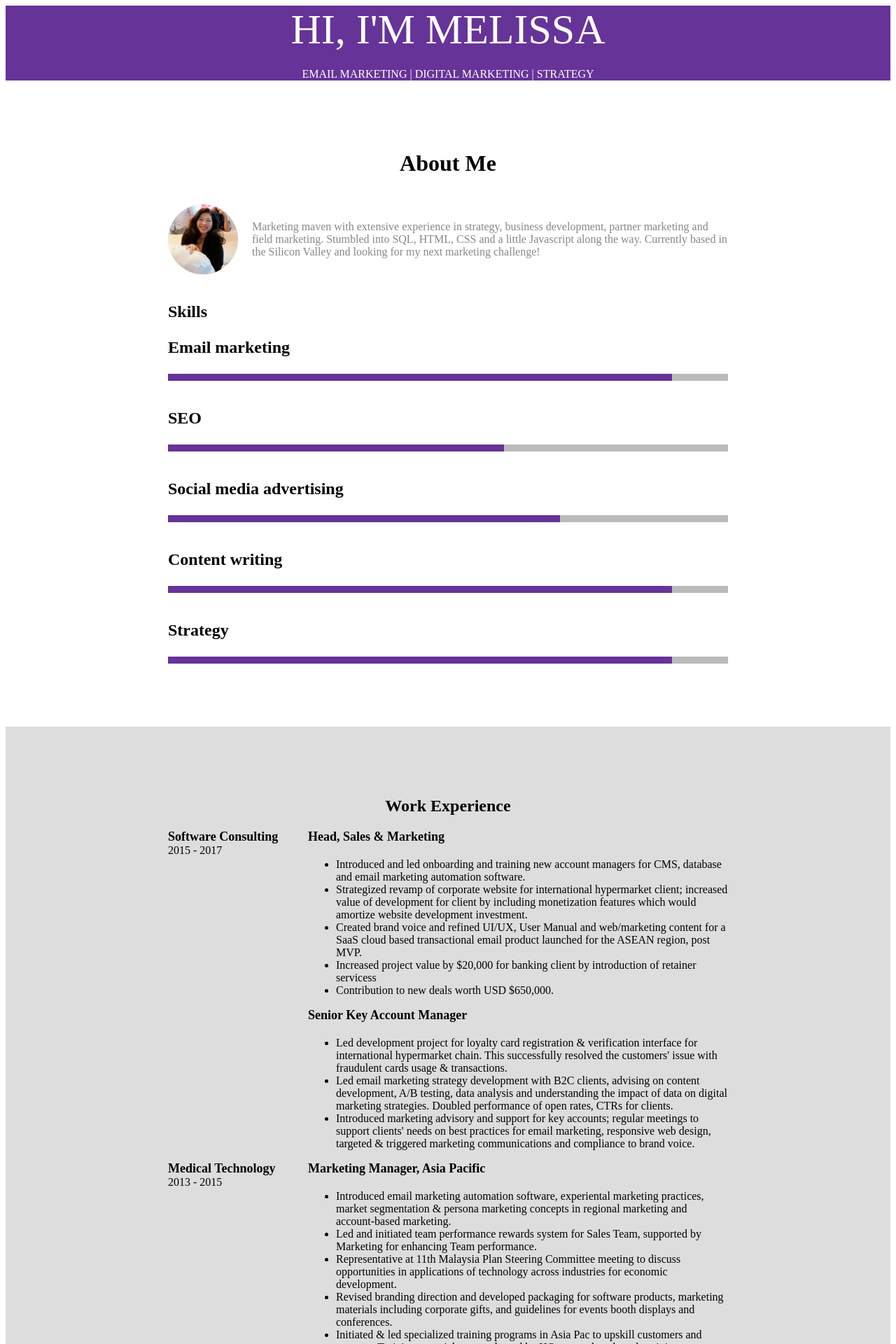
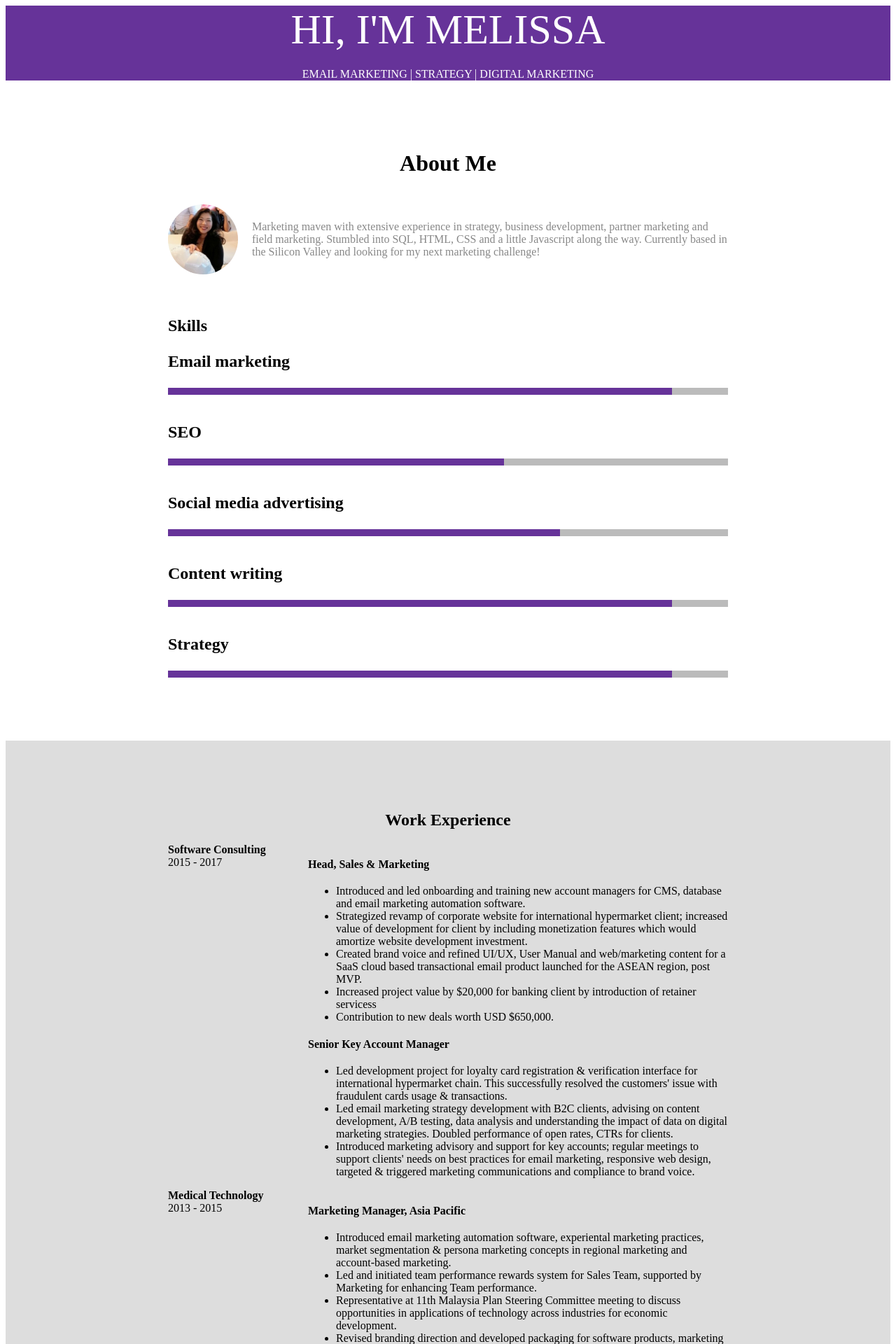
Before and after one commit to MMCBPM/HTMEL, a Gatsby app: page / in a window 1280 px wide. Shown: the top 1920 px of the page at 70% size. Built offline with nearby package versions, Linux system fonts and the light colour scheme.

Commit message:
Mobile optimization add-ons

```diff
--- a/src/components/Experience/components/Company/styles.module.css
+++ b/src/components/Experience/components/Company/styles.module.css
@@ -1,15 +1,16 @@
 .root {
     display: flex;
     width: 100%;
+    flex-direction: column;
 }
 
-h4 {
-    margin: auto;
-    font-size: 18px;
+.details h4 {
+    margin:0;
 }
 
 .details {
     width: 200px;
+    margin-bottom: 10px;
 }
 
 .content {
@@ -22,4 +23,15 @@ h4 {
 
 .content h4 {
  margin-bottom: 20px;
+ font-weight: normal;
 }
+
+@media (min-width:600px) {
+    .root {
+        flex-direction: row;
+    }
+
+    .content h4 {
+        font-weight: bold;
+    }
+}
--- a/src/components/Experience/styles.module.css
+++ b/src/components/Experience/styles.module.css
@@ -8,6 +8,7 @@
     flex-direction: column;
     align-items: center;
     margin: auto;
+    padding: 0 20px;
 }
 
 .content h2 {
--- a/src/components/Intro/index.js
+++ b/src/components/Intro/index.js
@@ -8,7 +8,7 @@ export default () => (
         Hi, I'm Melissa
       </h1>
       <div className={styles.subHeading}>
-        Email Marketing | Digital Marketing | Strategy
+        Email Marketing | Strategy | Digital Marketing
       </div>
     </div>
   </div>
--- a/src/components/Intro/styles.module.css
+++ b/src/components/Intro/styles.module.css
@@ -20,9 +20,12 @@
   text-transform: uppercase;
   margin: 0;
   margin-bottom: 20px;
+  text-align: center;
 }
 
 .subHeading {
   font-family: 'Fredericka the Great', sans serif;
   text-transform: uppercase;
+  text-align: center;
+
 }
--- a/src/components/Profile/styles.module.css
+++ b/src/components/Profile/styles.module.css
@@ -25,18 +25,20 @@
   width: 100%;
   color: #888;
   align-items: center;
-  margin-bottom: 20px;
+  margin-bottom: 40px;
 }
 
 .personalStatement p {
   flex-grow: 1;
+  margin: 0;
 }
 
 .personalStatement img {
   border-radius: 50%;
   width: 100px;
   height: 100px;
- }
+  margin-bottom: 40px;
+}
 
 .skills {
   width: 100%;
@@ -50,5 +52,6 @@
 
  .personalStatement img {
     margin-right: 20px;
+    margin-bottom: 0;
   }
 }
```
